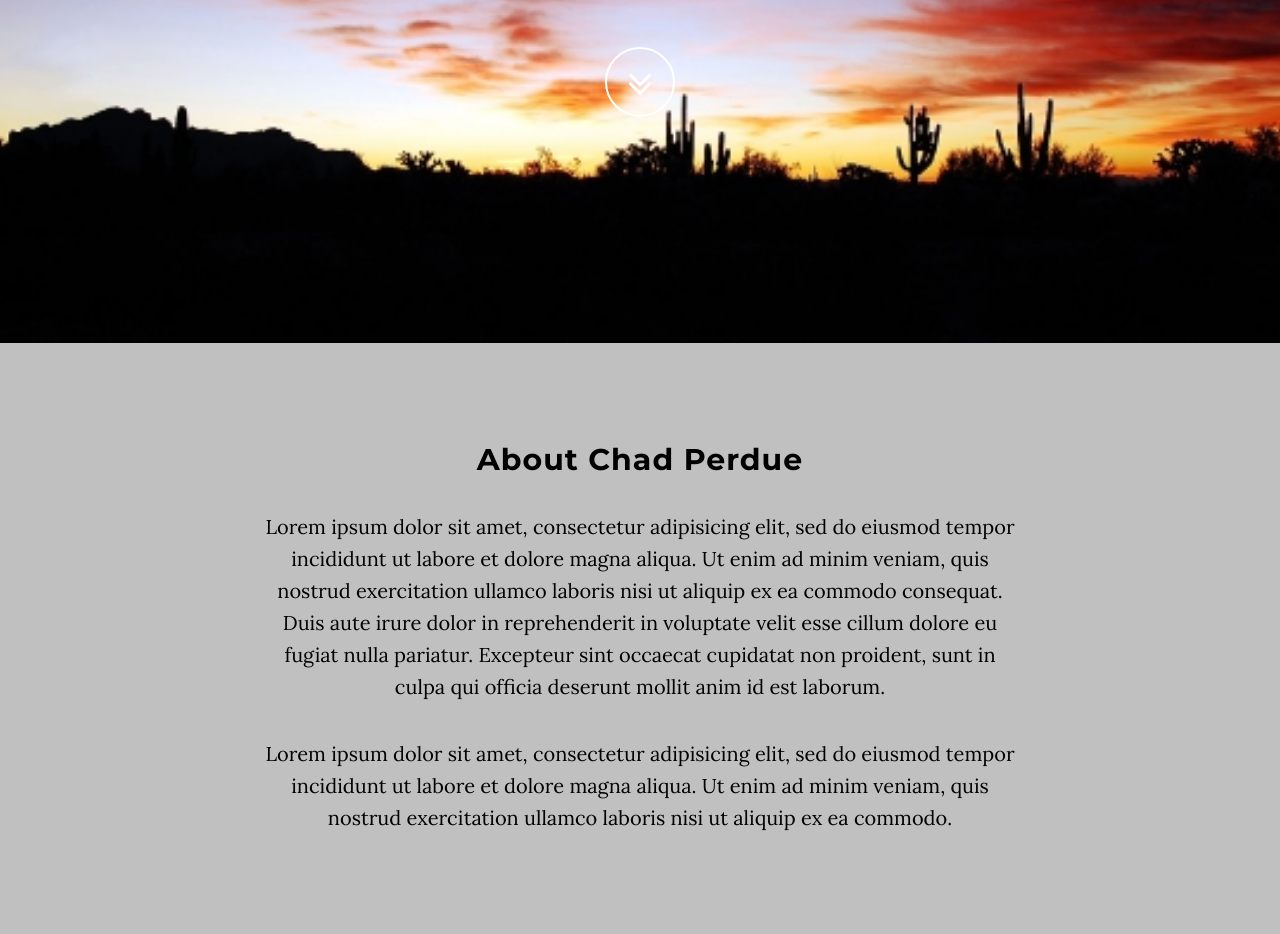
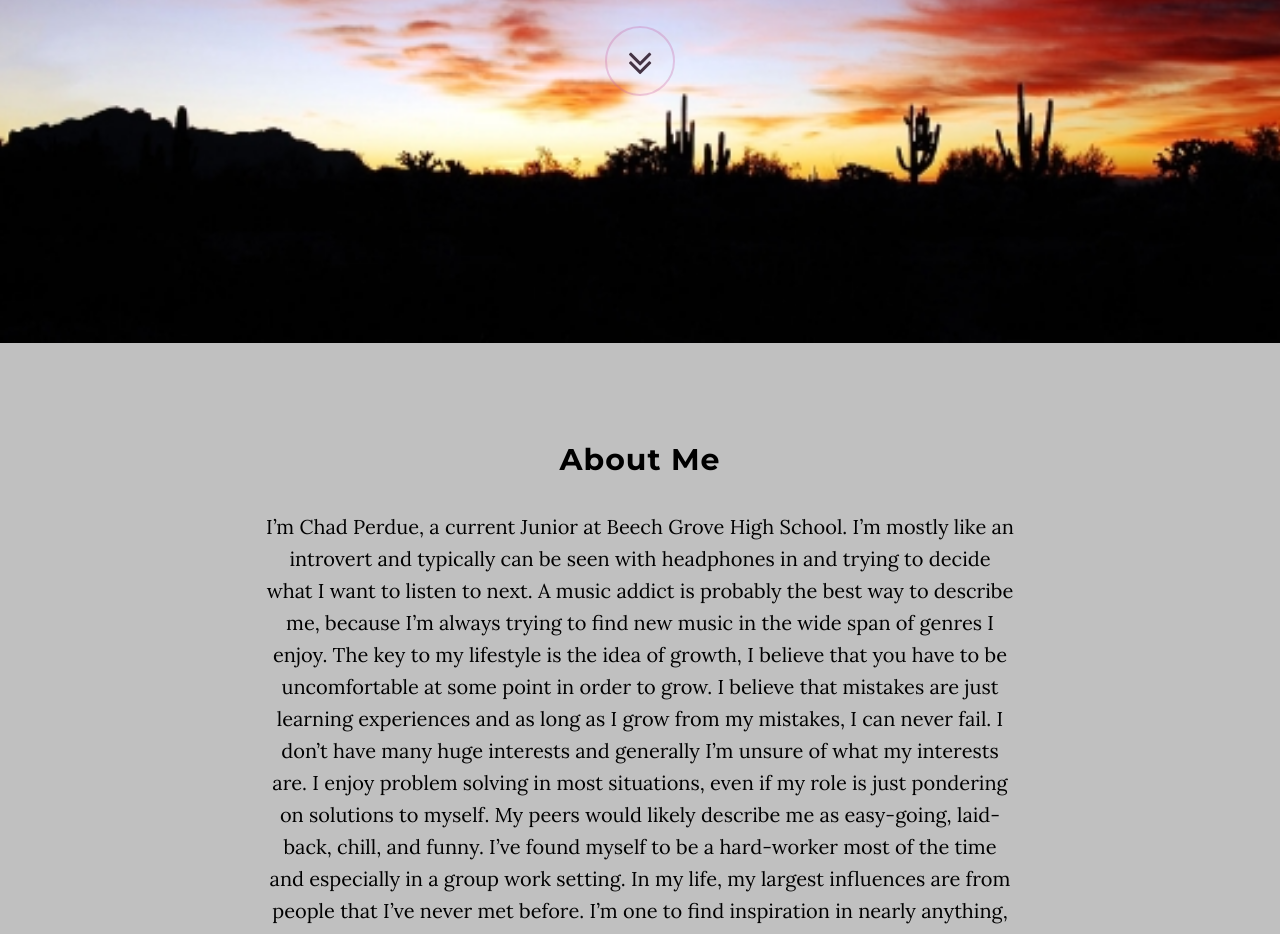
Before and after one commit to ChadPerdue77/ChadPerdue77.github.io, a website: page index.html in a window 1280 px wide. Shown: the part 457-1391 px from the top of the page. Drawn offline with nearby package versions, Linux system fonts and the light colour scheme; files whose address does not match are found by name.

Commit message:
About ME

```diff
--- a/css/grayscale.css
+++ b/css/grayscale.css
@@ -159,10 +159,10 @@ a:focus {
   height: 70px;
   margin-top: 15px;
   padding: 7px 16px;
-  border: 2px solid white;
+  border: 2px solid rgba(199,101,165, 0.3);
   border-radius: 100% !important;
   font-size: 40px;
-  color: white;
+  color: #443344;
   background: transparent;
   -webkit-transition: background 0.3s ease-in-out;
   -moz-transition: background 0.3s ease-in-out;
@@ -171,8 +171,8 @@ a:focus {
 .btn-circle:hover,
 .btn-circle:focus {
   outline: none;
-  color: white;
-  background: rgba(255, 255, 255, 0.1);
+  color: #443344;
+  background: rgba(199,101,165, 0.3);
 }
 .btn-circle i.animated {
   -webkit-transition-property: -webkit-transform;
@@ -319,7 +319,7 @@ body {
   margin: 0 auto;
 }
 #portfolio .portfolio-item .portfolio-link .portfolio-hover {
-  background: rgba(254, 209, 54, 0.9);
+  background-color: rgba(302, 228, 255, 0.5);
   position: absolute;
   width: 100%;
   height: 100%;
--- a/index.html
+++ b/index.html
@@ -62,8 +62,7 @@
                 <div class="row">
                     <div class="col-md-8 col-md-offset-2">
                         <h1 class="brand-heading">Chad Perdue</h1>
-                        <p class="intro-text">Nextech Catapult
-                            <br>Portfolio Project</p>
+                        <p class="intro-text">Landing Page</p>
                         <a href="#about" class="btn btn-circle page-scroll">
                             <i class="fa fa-angle-double-down animated"></i>
                         </a>
@@ -77,16 +76,9 @@
     <section id="about" class="container content-section text-center">
         <div class="row">
             <div class="col-lg-8 col-lg-offset-2">
-                <h2>About Chad Perdue</h2>
-                <p>Lorem ipsum dolor sit amet, consectetur adipisicing elit, sed do eiusmod
-                tempor incididunt ut labore et dolore magna aliqua. Ut enim ad minim veniam,
-                quis nostrud exercitation ullamco laboris nisi ut aliquip ex ea commodo
-                consequat. Duis aute irure dolor in reprehenderit in voluptate velit esse
-                cillum dolore eu fugiat nulla pariatur. Excepteur sint occaecat cupidatat non
-                proident, sunt in culpa qui officia deserunt mollit anim id est laborum.</p>
-                <p>Lorem ipsum dolor sit amet, consectetur adipisicing elit, sed do eiusmod
-                tempor incididunt ut labore et dolore magna aliqua. Ut enim ad minim veniam,
-                quis nostrud exercitation ullamco laboris nisi ut aliquip ex ea commodo.</p>
+                <h2>About Me</h2>
+                <p>I’m Chad Perdue, a current Junior at Beech Grove High School. I’m mostly like an introvert and typically can be seen with headphones in and trying to decide what I want to listen to next. A music addict is probably the best way to describe me, because I’m always trying to find new music in the wide span of genres I enjoy. The key to my lifestyle is the idea of growth, I believe that you have to be uncomfortable at some point  in order to grow. I believe that mistakes are just learning experiences and as long as I grow from my mistakes, I can never fail. I don’t have many huge interests and generally I’m unsure of what my interests are. I enjoy problem solving in most situations, even if my role is just pondering on solutions to myself. My peers would likely describe me as easy-going, laid-back, chill, and funny. I’ve found myself to be a hard-worker most of the time and especially in a group work setting. In my life, my largest influences are from people that I’ve never met before. I’m one to find inspiration in nearly anything, and my outlook on life changes nearly everyday.</p>
+                <p>I would like to thank my mother for not only creating me but also for demonstrating what it means to be a parent, an independent adult, and to have values.</p>
             </div>
         </div>
     </section>
```
